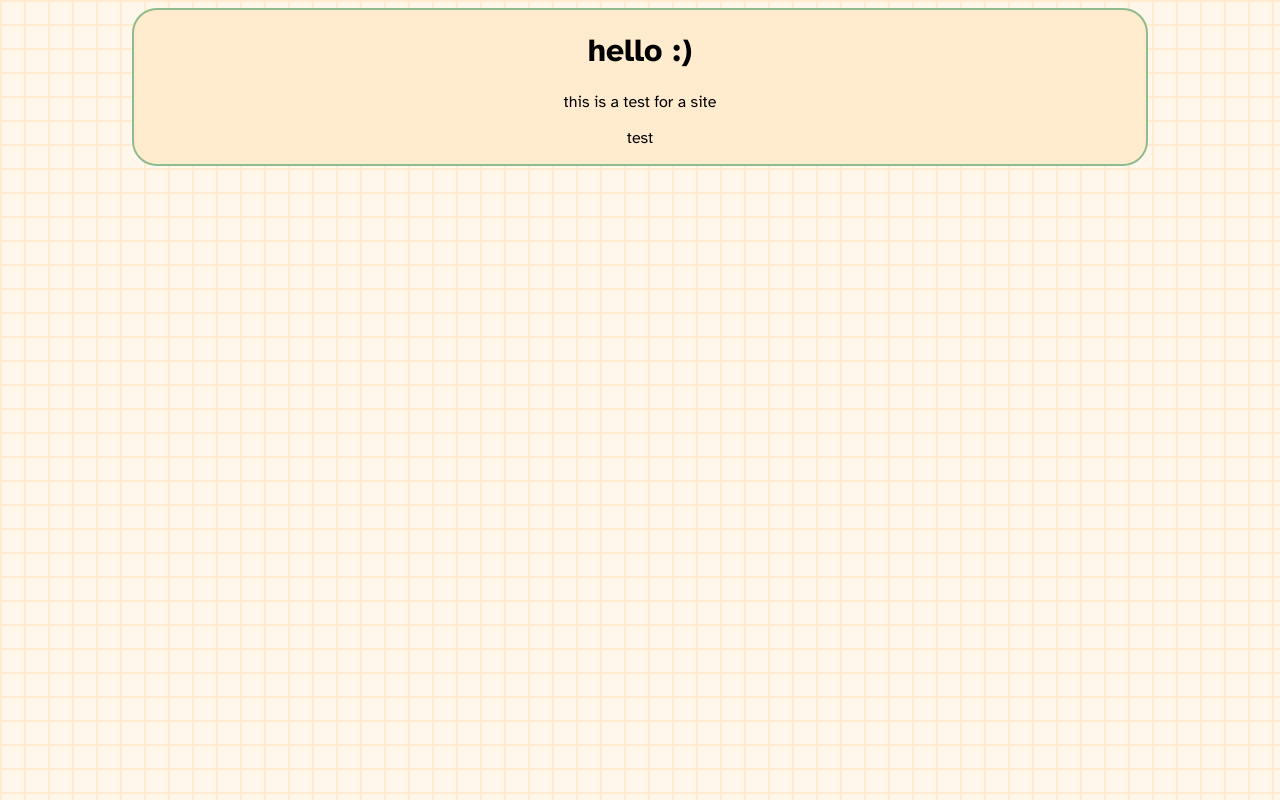
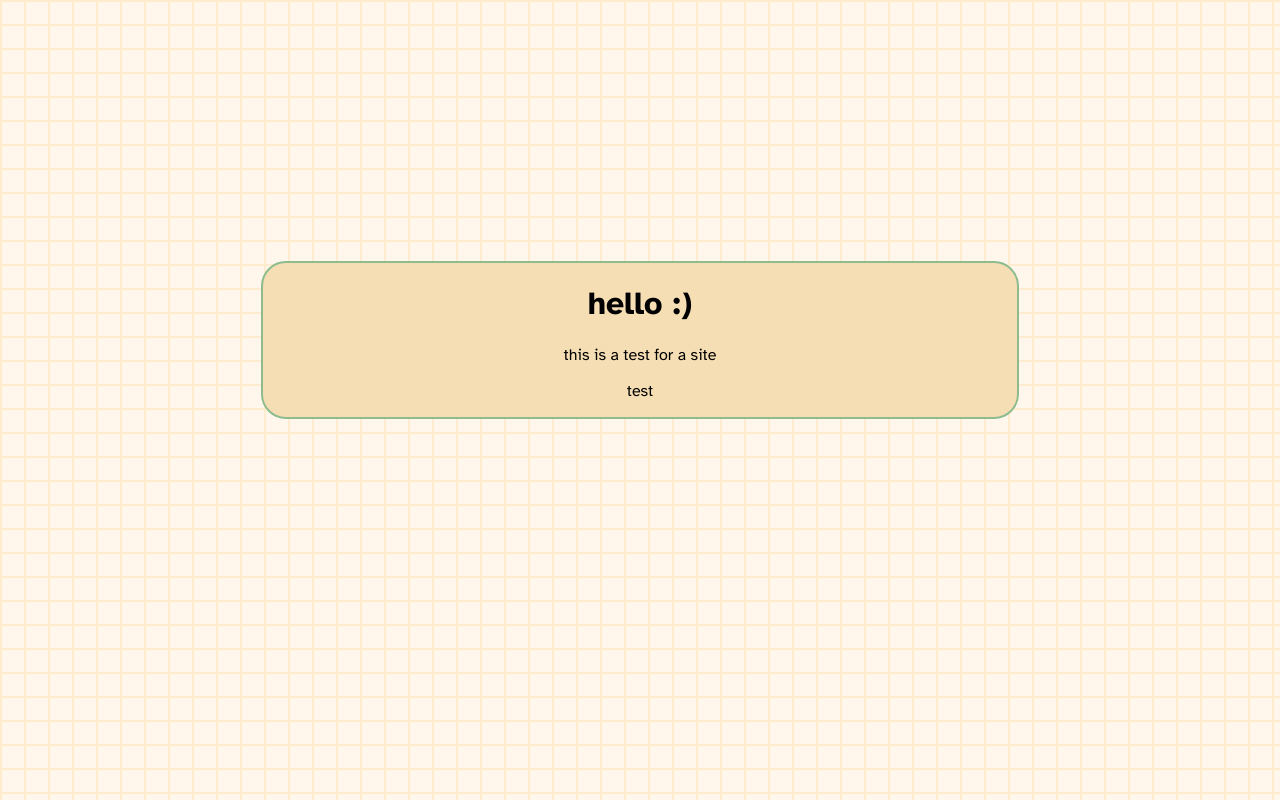
Before and after one commit to jacksonlundquist/jacksonlundquist.com, a plain HTML site: page index.html in a window 1280 px wide. Drawn offline with Linux system fonts and the light colour scheme.

Commit message:
Update index.html

```diff
--- a/index.html
+++ b/index.html
@@ -1,7 +1,7 @@
 <!DOCTYPE html>
 <html>
   <head>
-    <title>testing</title>
+    <title>Jackson Lundquist</title>
     <meta name="viewport" content="width=device-width, height=device-height, initial-scale=1.0" />
     <meta name="description" content="description"/>
     <meta name="author" content="author" />
@@ -14,7 +14,10 @@
   </head>
   <body>
     <div> <!-- Centering DIV. -->
-        <div style="width:80%;height:80%;background-color: blanchedalmond;text-align: center;display: block; border:2.5px solid #8FBC8F; border-radius:25px;">
+
+      <div style="width:80%;height:80%;margin:20%;text-align: center;display: block; background-color:wheat; border:2.5px solid #8FBC8F; border-radius:25px;">
+
+
             <h1><strong>hello :) </strong></h1>
             <p>this is a test for a site</p>
             <p>test</p>
```
